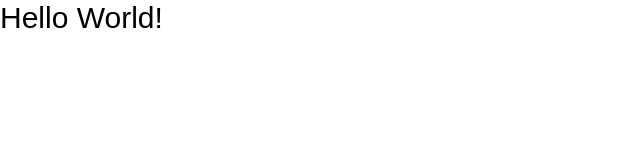
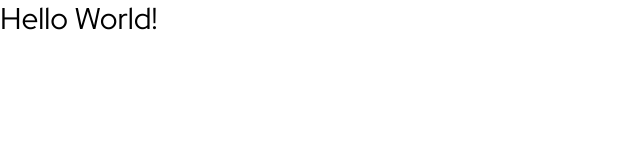
Before and after one commit to flea777/next-projectinbio, a Next.js app: page / in a window 1280 px wide. Shown: the top 160 px of the page, without its empty margins (0-640 px from the left). Built offline with nearby package versions, Linux system fonts and the light colour scheme.

Commit message:
Config: fonte RedHatDisplay

```diff
--- a/src/app/layout.tsx
+++ b/src/app/layout.tsx
@@ -1,4 +1,11 @@
 import './globals.css'
+
+import { Red_Hat_Display } from 'next/font/google'
+
+const redHatDisplay = Red_Hat_Display({
+  subsets: ['latin'],
+  weight: ['400', '500', '700'],
+})
 
 export default function RootLayout({
   children,
@@ -6,8 +13,10 @@ export default function RootLayout({
   children: React.ReactNode
 }>) {
   return (
-    <html lang="en">
-      <body className={`antialiased`}>{children}</body>
+    <html lang="pt-BR">
+      <body className={`${redHatDisplay.className} antialiased`}>
+        {children}
+      </body>
     </html>
   )
 }
```
